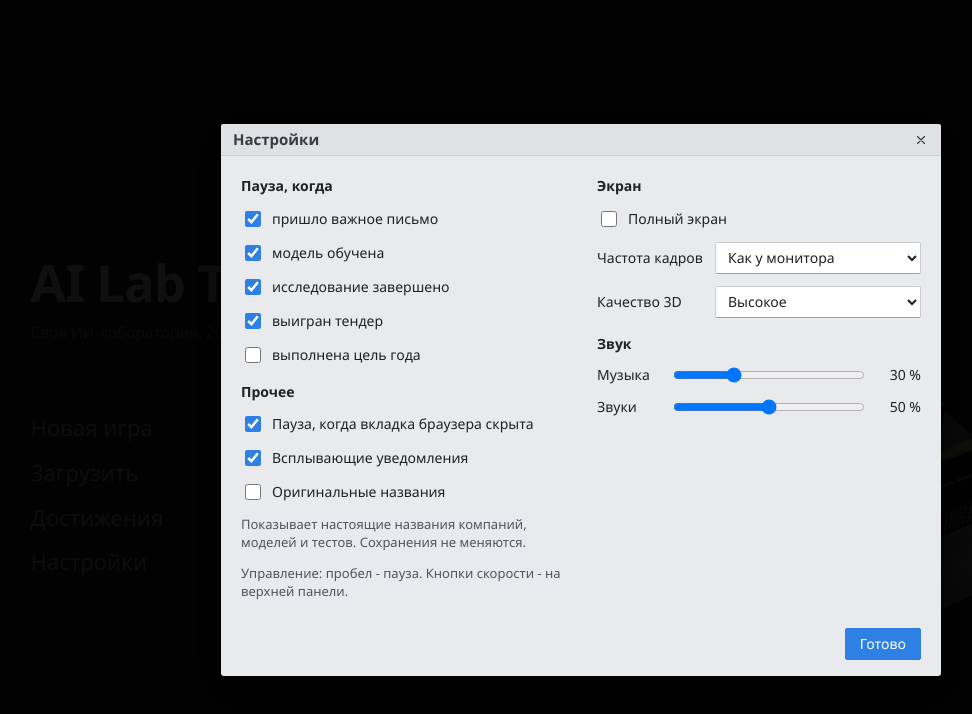
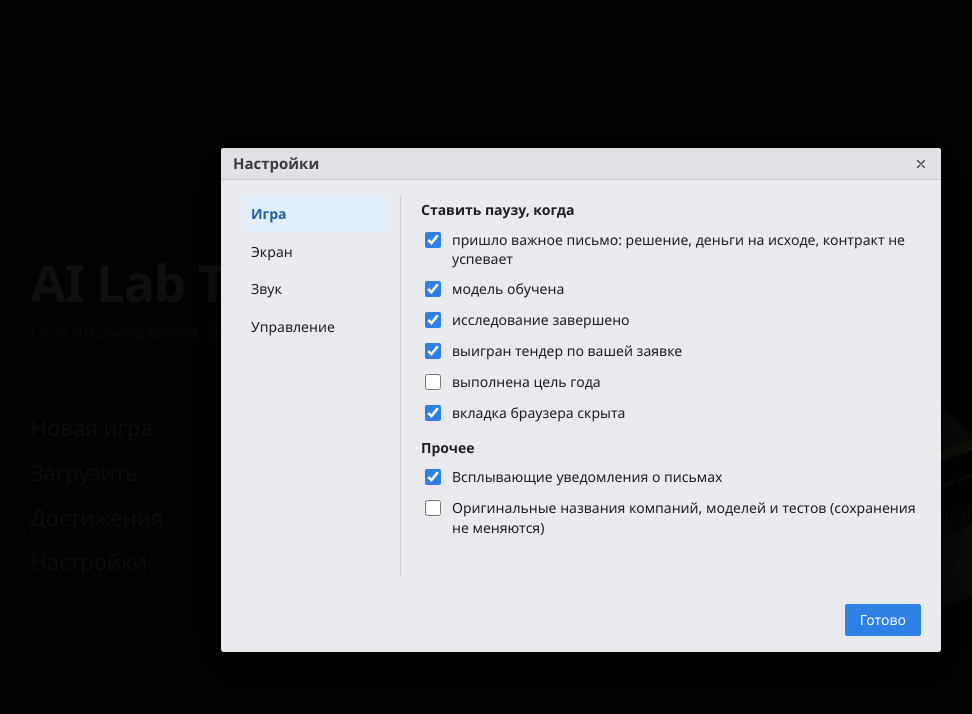
Before and after one commit to Dex719/ai-lab-tycoon-2027, a React (Vite) app: page / in a window 1280 px wide. Both pictures are taken after a click on the button "Настройки". Shown: the top 714 px of the page, without its empty margins (59-1031 px from the left). Built offline with nearby package versions, Linux system fonts and the light colour scheme.

Commit message:
Настройки по разделам (блок В): «Игра», «Экран», «Звук», «Управление» слева, высота окна постоянная; подписи пауз понятнее; клавиши 1, 2, 3 - скорость ×1, ×2, ×4

```diff
--- a/src/ui/MainMenu.tsx
+++ b/src/ui/MainMenu.tsx
@@ -397,8 +397,18 @@ export function SlotsDialog({ mode, onClose }: { mode: 'load' | 'save'; onClose:
   );
 }
 
+type SettingsTab = 'game' | 'screen' | 'sound' | 'keys';
+const SETTINGS_TABS: { id: SettingsTab; name: string }[] = [
+  { id: 'game', name: 'Игра' },
+  { id: 'screen', name: 'Экран' },
+  { id: 'sound', name: 'Звук' },
+  { id: 'keys', name: 'Управление' },
+];
+
+/** Настройки по разделам: слева список разделов, справа один раздел; высота окна постоянная. */
 export function SettingsDialog({ onClose }: { onClose: () => void }) {
   const [settings, set] = useState(getSettings);
+  const [tab, setTab] = useState<SettingsTab>('game');
   const toggle = (k: Exclude<keyof typeof settings, 'volume' | 'music' | 'fps' | 'quality3d'>) => set(setSettings({ [k]: !settings[k] }));
   return (
     <Dialog
@@ -411,12 +421,21 @@ export function SettingsDialog({ onClose }: { onClose: () => void }) {
         </button>
       }
     >
-      <div className="settings-grid">
-      <div className="col" style={{ gap: 12 }}>
-        <div className="settings-h">Пауза, когда</div>
+      <div className="st">
+        <nav className="st-nav" role="tablist" aria-label="Разделы настроек">
+          {SETTINGS_TABS.map((t) => (
+            <button key={t.id} type="button" role="tab" aria-selected={tab === t.id} className={`st-tab${tab === t.id ? ' on' : ''}`} onClick={() => setTab(t.id)}>
+              {t.name}
+            </button>
+          ))}
+        </nav>
+        <div className="st-body" role="tabpanel">
+          {tab === 'game' && (
+            <div className="col" style={{ gap: 10 }}>
+              <div className="settings-h">Ставить паузу, когда</div>
               <label className="row">
                 <input type="checkbox" checked={settings.pauseOnImportant} onChange={() => toggle('pauseOnImportant')} />
-          <span title="Решение в почте, деньги кончились, провал контракта">пришло важное письмо</span>
+                <span>пришло важное письмо: решение, деньги на исходе, контракт не успевает</span>
               </label>
               <label className="row">
                 <input type="checkbox" checked={settings.pauseOnReady} onChange={() => toggle('pauseOnReady')} />
@@ -428,20 +447,20 @@ export function SettingsDialog({ onClose }: { onClose: () => void }) {
               </label>
               <label className="row">
                 <input type="checkbox" checked={settings.pauseOnTender} onChange={() => toggle('pauseOnTender')} />
-          <span>выигран тендер</span>
+                <span>выигран тендер по вашей заявке</span>
               </label>
               <label className="row">
                 <input type="checkbox" checked={settings.pauseOnGoal} onChange={() => toggle('pauseOnGoal')} />
                 <span>выполнена цель года</span>
               </label>
+              <label className="row">
+                <input type="checkbox" checked={settings.pauseOnHidden} onChange={() => toggle('pauseOnHidden')} />
+                <span>{desktop ? 'окно игры свёрнуто' : 'вкладка браузера скрыта'}</span>
+              </label>
               <div className="settings-h">Прочее</div>
               <label className="row">
-          <input type="checkbox" checked={settings.pauseOnHidden} onChange={() => toggle('pauseOnHidden')} />
-          <span>{desktop ? 'Пауза, когда окно игры свёрнуто' : 'Пауза, когда вкладка браузера скрыта'}</span>
-        </label>
-        <label className="row">
                 <input type="checkbox" checked={settings.toasts} onChange={() => toggle('toasts')} />
-          <span>Всплывающие уведомления</span>
+                <span>Всплывающие уведомления о письмах</span>
               </label>
               <label className="row">
                 <input
@@ -453,15 +472,17 @@ export function SettingsDialog({ onClose }: { onClose: () => void }) {
                     applyRealNames(next.realNames);
                   }}
                 />
-          <span>Оригинальные названия</span>
+                <span>Оригинальные названия компаний, моделей и тестов (сохранения не меняются)</span>
               </label>
-        <div className="small muted">Показывает настоящие названия компаний, моделей и тестов. Сохранения не меняются.</div>
-        <div className="small muted">Управление: пробел - пауза. Кнопки скорости - на верхней панели.</div>
             </div>
+          )}
+          {tab === 'screen' && (
             <div className="col" style={{ gap: 12 }}>
-        <div className="settings-h">Экран</div>
               <ScreenSettings />
-        <div className="settings-h">Звук</div>
+            </div>
+          )}
+          {tab === 'sound' && (
+            <div className="col" style={{ gap: 12 }}>
               <VolumeRow
                 label="Музыка"
                 value={settings.music}
@@ -479,6 +500,32 @@ export function SettingsDialog({ onClose }: { onClose: () => void }) {
                 }}
                 onRelease={() => playSound('coin')}
               />
+            </div>
+          )}
+          {tab === 'keys' && (
+            <dl className="st-keys">
+              <dt>
+                <kbd>Пробел</kbd>
+              </dt>
+              <dd>Пауза и продолжение</dd>
+              <dt>
+                <kbd>1</kbd> <kbd>2</kbd> <kbd>3</kbd>
+              </dt>
+              <dd>Скорость ×1, ×2, ×4</dd>
+              <dt>
+                <kbd>Esc</kbd>
+              </dt>
+              <dd>Закрыть диалог</dd>
+              {desktop && (
+                <>
+                  <dt>
+                    <kbd>F11</kbd> или <kbd>Alt</kbd>+<kbd>Enter</kbd>
+                  </dt>
+                  <dd>Полный экран или окно</dd>
+                </>
+              )}
+            </dl>
+          )}
         </div>
       </div>
     </Dialog>
--- a/src/ui/TopBar.tsx
+++ b/src/ui/TopBar.tsx
@@ -59,6 +59,8 @@ function MoneyPopup({ s }: { s: GameState }) {
   );
 }
 
+const SPEED_KEYS: Record<string, Speed> = { Digit1: 1, Digit2: 2, Digit3: 4, Numpad1: 1, Numpad2: 2, Numpad3: 4 };
+
 export function TopBar({ s, phone, sheetOpen, onToggleSheet }: { s: GameState; phone: boolean; sheetOpen: boolean; onToggleSheet: () => void }) {
   const speed = useSpeed();
   const [hover, setHover] = useState(false);
@@ -68,8 +70,16 @@ export function TopBar({ s, phone, sheetOpen, onToggleSheet }: { s: GameState; p
     function onKey(e: KeyboardEvent) {
       const target = e.target instanceof HTMLElement ? e.target : null;
       const tag = target?.tagName;
-      if (e.code !== 'Space' || tag === 'INPUT' || tag === 'TEXTAREA' || tag === 'SELECT') return;
+      // Пробел - пауза; 1, 2, 3 - скорость ×1, ×2, ×4.
+      const speedKey = SPEED_KEYS[e.code];
+      if ((e.code !== 'Space' && speedKey === undefined) || tag === 'INPUT' || tag === 'TEXTAREA' || tag === 'SELECT') return;
       if (e.repeat || e.ctrlKey || e.altKey || e.metaKey) return;
+      if (speedKey !== undefined) {
+        if (target?.closest('[aria-modal="true"]')) return;
+        e.preventDefault();
+        store.setSpeed(speedKey);
+        return;
+      }
       // Пробел на кнопке или ссылке нажимает её, а не ставит паузу.
       if (target?.closest('button, a[href], [role="button"], [role="menuitem"]')) return;
       if (target?.closest('[aria-modal="true"]')) return;
--- a/src/ui/theme.css
+++ b/src/ui/theme.css
@@ -536,5 +536,19 @@ table.grid td.num, table.grid th.num { text-align: right; }
 .settings-line { gap: 10px; }
 .settings-label { width: 108px; flex: none; }
 .settings-line select { flex: 1; min-width: 0; }
-.settings-grid { display: grid; grid-template-columns: 1fr 1fr; gap: 12px 32px; align-items: start; }
-@media (max-width: 760px) { .settings-grid { grid-template-columns: 1fr; } }
+/* Настройки по разделам: слева список, справа раздел; высота постоянная - окно не прыгает при смене раздела. */
+.st { display: grid; grid-template-columns: 160px minmax(0, 1fr); gap: 20px; height: min(380px, 60vh); }
+.st-nav { display: flex; flex-direction: column; gap: 2px; padding-right: 12px; border-right: 1px solid var(--line); }
+.st-tab { padding: 8px 10px; text-align: left; background: none; border: none; border-radius: 3px; color: var(--text); font-size: 14px; cursor: pointer; }
+.st-tab:hover { background: #e9ecf0; }
+.st-tab.on { background: #e3eefc; color: var(--info-ink); font-weight: 600; }
+.st-tab:focus-visible { outline: 2px solid var(--accent); outline-offset: -2px; }
+.st-body { min-width: 0; overflow: auto; padding-right: 4px; }
+.st-body label.row { flex-wrap: nowrap; align-items: flex-start; }
+.st-body label.row > input[type="checkbox"] { flex: none; margin-top: 2px; }
+.st-body label.row > span { min-width: 0; }
+.st-keys { display: grid; grid-template-columns: max-content 1fr; gap: 10px 20px; margin: 0; align-items: center; }
+.st-keys dt { white-space: nowrap; color: var(--text-dim); }
+.st-keys dd { margin: 0; }
+.st-keys kbd { display: inline-block; min-width: 24px; padding: 2px 7px; font: 600 13px var(--font); text-align: center; color: var(--text); background: #fff; border: 1px solid var(--line); border-bottom-width: 2px; border-radius: 3px; }
+@media (max-width: 760px) { .st { grid-template-columns: 1fr; height: auto; } .st-nav { flex-direction: row; flex-wrap: wrap; border-right: none; border-bottom: 1px solid var(--line); padding: 0 0 8px; } }
```
Lines whose indentation alone changed are shown as unchanged.
